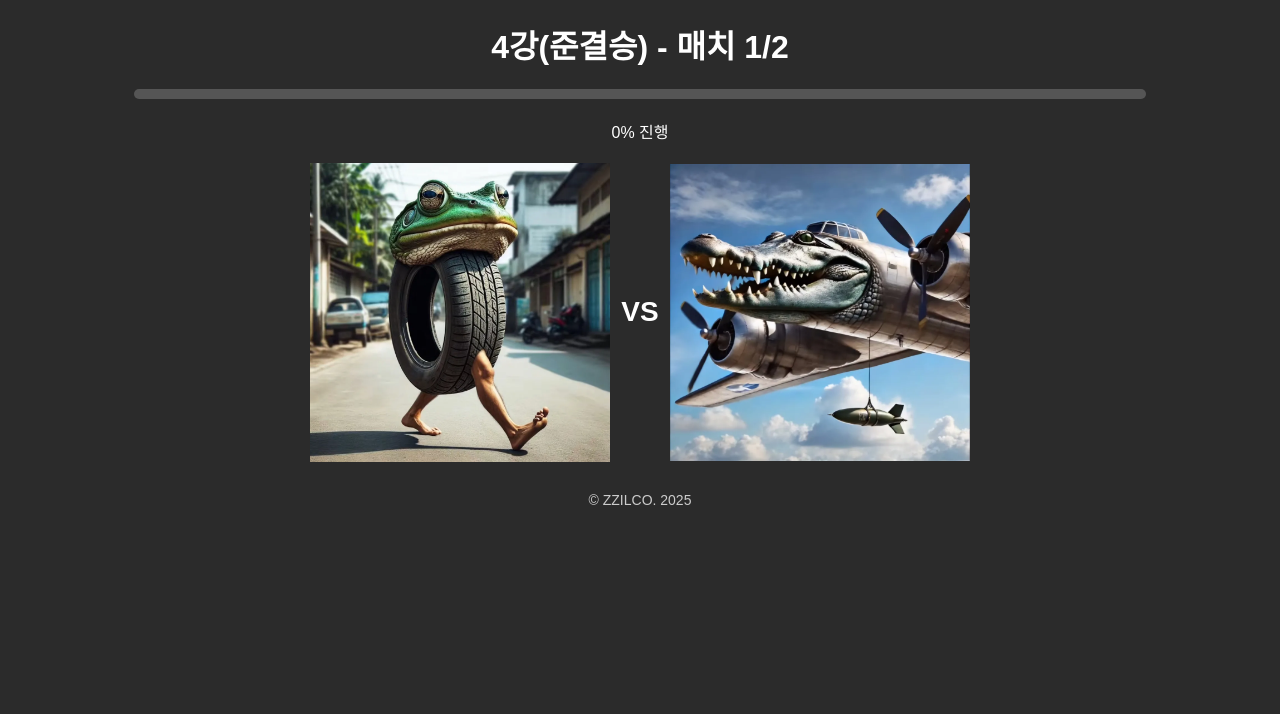
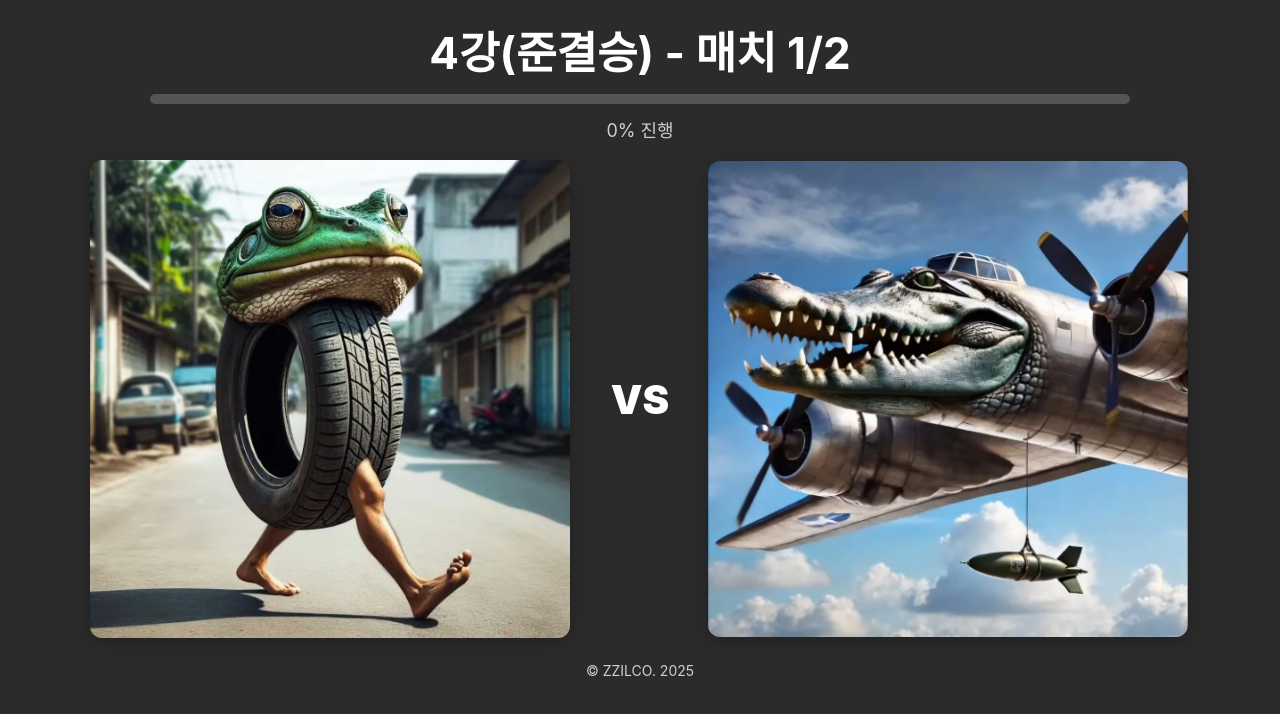
Before and after one commit to kshyo89-commits/4-, a plain HTML site: page index.html in a window 1280 px wide. Drawn offline with Linux system fonts and the light colour scheme.

Commit message:
Update style.css

```diff
--- a/style.css
+++ b/style.css
@@ -1,54 +1,90 @@
-body {
-    background-color: #2b2b2b;
-    color: white;
-    text-align: center;
-    font-family: Arial, sans-serif;
+/* 기본 */
+:root{
+  --bg:#2b2b2b; --text:#fff; --muted:#cfcfcf;
+  --track:#555; --bar:#4caf50;
+}
+*{box-sizing:border-box}
+html,body{margin:0}
+body{
+  background:var(--bg); color:var(--text);
+  font-family: -apple-system, BlinkMacSystemFont, "Segoe UI", Roboto, "Noto Sans KR", Arial, sans-serif;
+  text-align:center;
 }
 
-#barContainer {
-    background-color: #555;
-    height: 10px;
-    width: 80%;
-    margin: 20px auto;
-    border-radius: 5px;
+/* 헤더/진행바 */
+#title{font-size:clamp(22px,6vw,44px); margin:18px 0 12px}
+#barContainer{
+  width: min(92vw, 980px);
+  height: 10px; margin: 0 auto; background:var(--track);
+  border-radius:5px; overflow:hidden;
+}
+#bar{height:100%; width:0; background:var(--bar); border-radius:5px; transition:width .3s ease}
+#percent{margin:12px 0 18px; color:var(--muted); font-size:clamp(14px,3.5vw,18px)}
+
+/* 보드: PC 기본 — 좌우 2열 + 가운데 VS */
+#board{
+  width:min(96vw,1100px);
+  margin: 10px auto 24px;
+  display:grid;
+  grid-template-columns: 1fr auto 1fr;
+  align-items:center;
+  gap: clamp(16px, 3vw, 48px);
+  position:relative;
 }
 
-#bar {
-    background-color: #4caf50;
-    height: 100%;
-    width: 0%;
-    border-radius: 5px;
+.item{display:block}
+.item img{
+  width:100%;
+  height:auto;
+  display:block;
+  border:none;            /* 흰색 테두리 제거 */
+  border-radius: 12px;    /* 원하면 0으로 */
+  box-shadow: 0 4px 18px rgba(0,0,0,.25);
+  max-width: 480px;
 }
 
-#board {
-    position: relative;
-    display: flex;
-    justify-content: center;
-    align-items: center;
-    margin-top: 20px;
-    gap: 60px;
+/* VS 중앙 */
+#versus{
+  grid-column: 2 / 3;
+  font-weight:900;
+  color:#fff;
+  font-size: clamp(22px, 5vw, 40px);
+  user-select:none;
 }
 
-.item img {
-    max-width: 300px;
-    height: auto;
-    display: block;
-    border: none; /* 흰색 테두리 제거 */
-    border-radius: 0;
+/* 결과 */
+#result{margin:24px 0}
+#winner{font-size: clamp(18px,5vw,28px)}
+
+/* 푸터 */
+footer{margin: 24px 0 36px; color:#d0d0d0; font-size:14px}
+
+/* ---------- 모바일 최적화 ---------- */
+@media (max-width: 700px){
+  /* 세로 스택: 위(왼쪽 이미지) - 가운데 VS - 아래(오른쪽 이미지) */
+  #board{
+    grid-template-columns: 1fr;
+    grid-template-rows: auto auto auto;
+    gap: 16px;
+  }
+  #versus{
+    grid-row: 2 / 3;
+    grid-column: 1 / -1;
+    position: static;
+    transform: none;
+    margin: 2px 0 4px;
+    font-size: clamp(22px, 8vw, 36px);
+  }
+  .item img{
+    width: 88vw;          /* 화면 폭에 자연스럽게 맞춤 */
+    max-width: 520px;
+    border-radius: 10px;
+  }
+  #barContainer{ width: 92vw; }
 }
 
-#versus {
-    position: absolute;
-    top: 50%;
-    left: 50%;
-    transform: translate(-50%, -50%);
-    font-size: 28px;
-    font-weight: bold;
-    color: white;
+/* 초소형 기기(아이폰 SE 등) 추가 여백 */
+@media (max-width: 360px){
+  .item img{ width: 90vw; }
+  #title{ margin-top: 14px }
 }
-
-footer {
-    margin-top: 30px;
-    font-size: 14px;
-    color: #ccc;
-}
```
